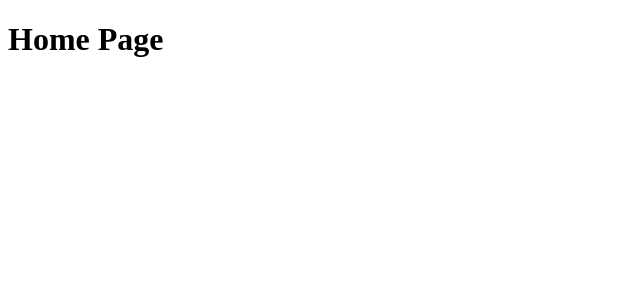
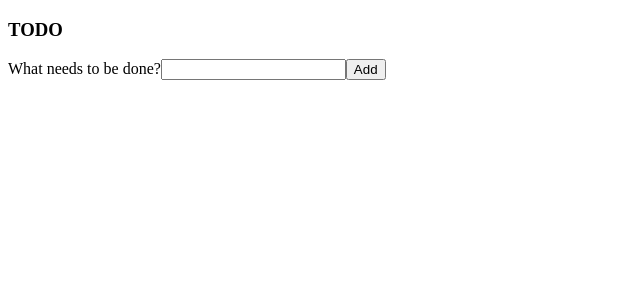
Before and after one commit to IffyArt/React-Project-Demo, a React (Create React App) app: page / in a window 1280 px wide. Shown: the top 300 px of the page, without its empty margins (0-640 px from the left). Built offline with nearby package versions, Linux system fonts and the light colour scheme; the HTML template or start-up script is replaced by a standard one.

Commit message:
feat(App): create todo list component use hook

```diff
--- a/src/App.js
+++ b/src/App.js
@@ -1,9 +1,45 @@
-function App() {
+import { useState } from 'react';
+
+const TodoList = ({ todoList }) => {
+  return (
+    <ul>
+      {todoList.map((item, index) => (
+        <li key={index}>{item}</li>
+      ))}
+    </ul>
+  );
+};
+
+const App = () => {
+  const [text, setText] = useState('');
+  const [todoList, setTodoList] = useState([]);
+
+  const handleSubmit = (e) => {
+    e.preventDefault();
+    if (!text.trim()) {
+      setText('');
+      return;
+    }
+
+    setTodoList([...todoList, text]);
+    setText('');
+  };
+
   return (
     <div>
-      <h1>Home Page</h1>
+      <h3>TODO</h3>
+      <TodoList todoList={todoList} />
+      <form onSubmit={handleSubmit}>
+        <label htmlFor='new-todo'>What needs to be done?</label>
+        <input
+          id='new-todo'
+          onChange={(e) => setText(e.target.value)}
+          value={text}
+        />
+        <button>Add</button>
+      </form>
     </div>
   );
-}
+};
 
 export default App;
```
